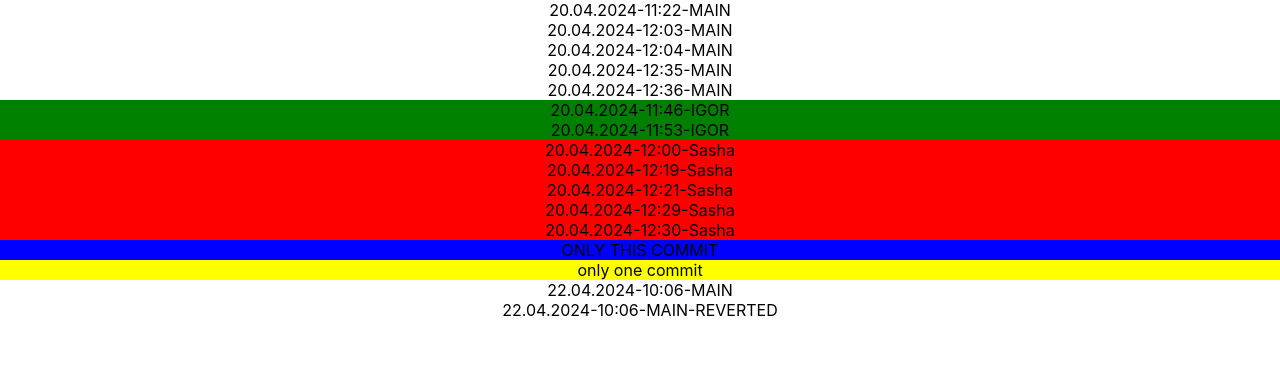
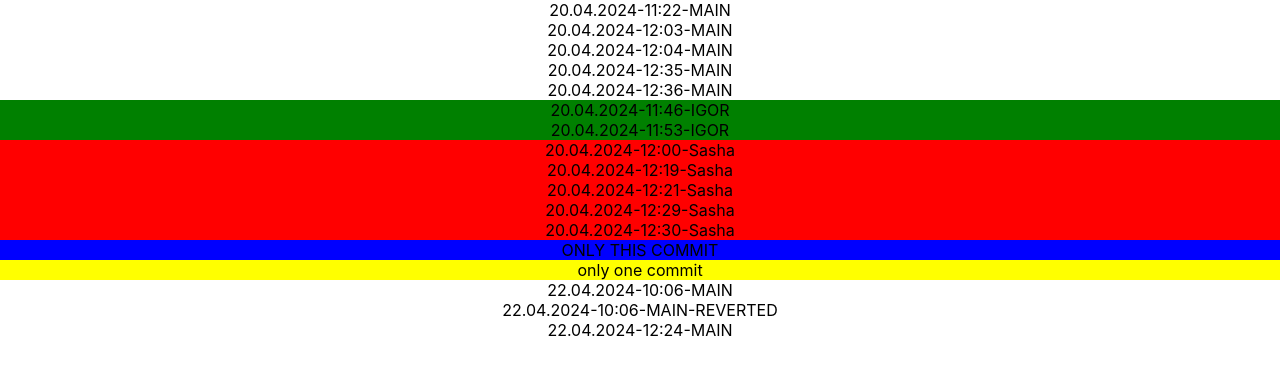
Before and after one commit to IgorYudintsev/gitbranches, a React (Create React App) app: page / in a window 1280 px wide. Shown: the top 374 px of the page. Built offline with nearby package versions, Linux system fonts and the light colour scheme.

Commit message:
22.04.2024-12:24-MAIN

```diff
--- a/src/App.tsx
+++ b/src/App.tsx
@@ -19,6 +19,7 @@ function App() {
             <NewSasha/>
             <div>22.04.2024-10:06-MAIN</div>
             <div>22.04.2024-10:06-MAIN-REVERTED</div>
+            <div>22.04.2024-12:24-MAIN</div>
         </div>
     );
 }
```
